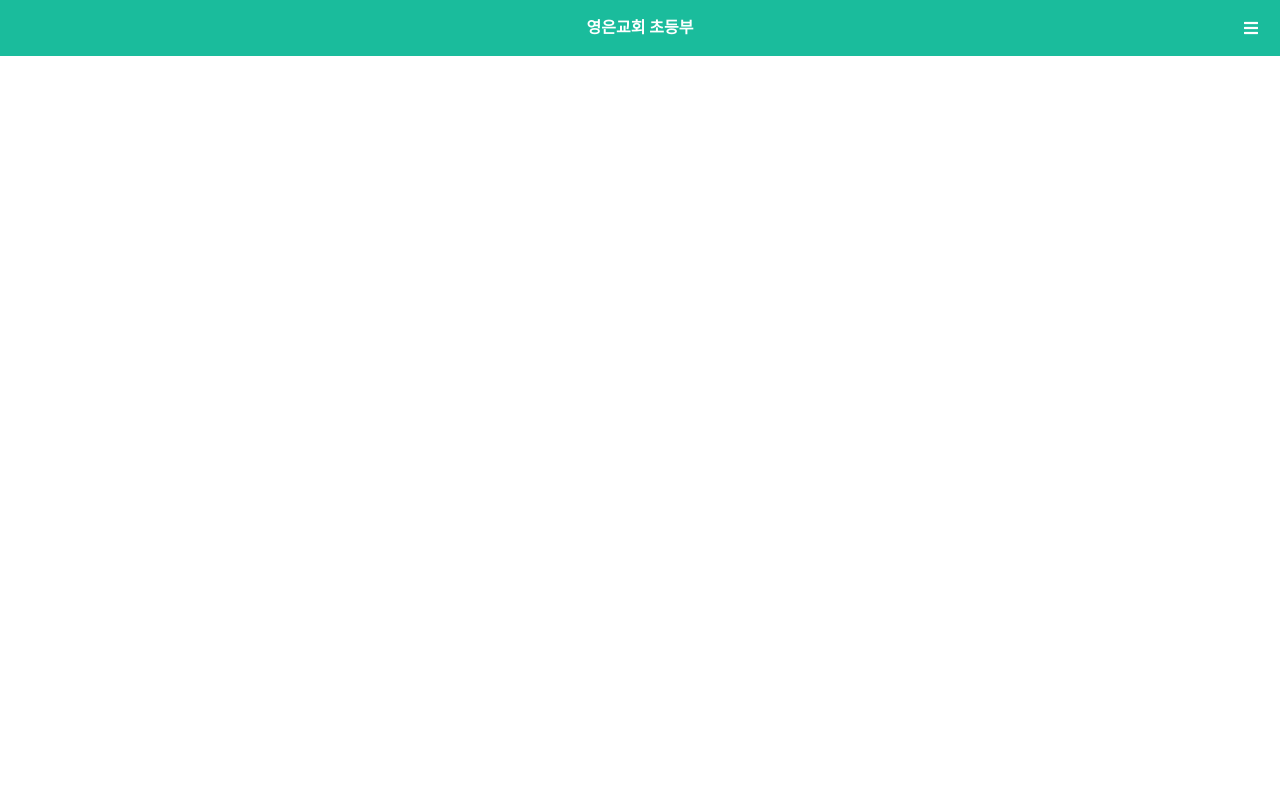
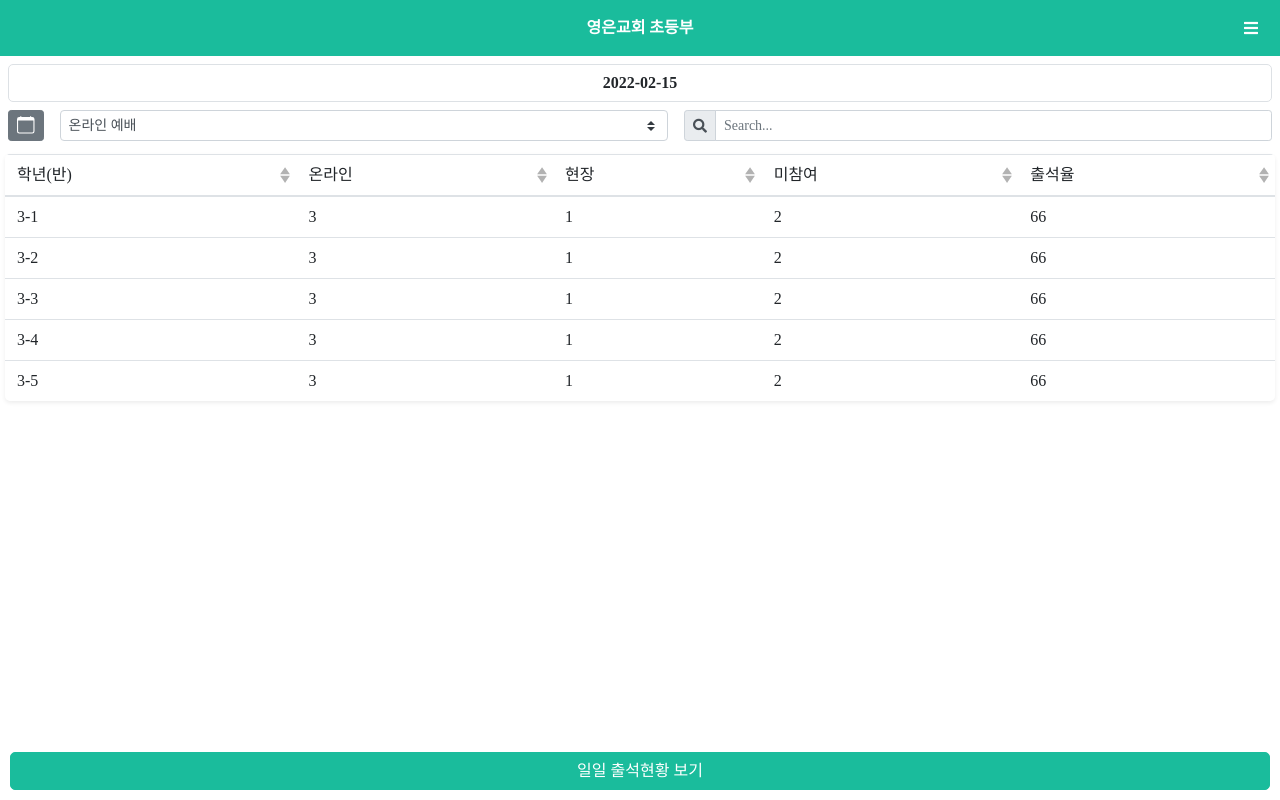
Before and after one commit to cosmickj/odumak-frontend, a Vue app: page /total-attendance in a window 1280 px wide. Built offline with nearby package versions, Linux system fonts and the light colour scheme.

Commit message:
출력입력 화면 && 누적 출석현황 보기 화면 제작

```diff
--- a/src/assets/css/reset.css
+++ b/src/assets/css/reset.css
@@ -133,6 +133,7 @@ table {
   border-spacing: 0;
 }
 
+/* CUSTOME BOOTSTRAP-VUE */
 .bg-default {
   background: #1abc9c !important;
 }
--- a/src/components/AttendanceSheet.vue
+++ b/src/components/AttendanceSheet.vue
@@ -41,6 +41,7 @@
         sticky-header="calc(100vh - 223px)"
         :items="items"
         :fields="fields"
+        primary-key="student"
         :filter="filter"
       ></b-table>
     </div>
@@ -54,6 +55,10 @@ export default {
       type: Array,
       required: true,
     },
+    fields: {
+      type: Array,
+      required: true,
+    },
   },
   data() {
     return {
@@ -64,12 +69,12 @@ export default {
         { value: "offline", text: "현장 예배" },
         { value: "dabsence", text: "미참여" },
       ],
-      fields: [
-        { key: "class", label: "학년(반)", sortable: true },
-        { key: "teacher", label: "담임교사", sortable: true },
-        { key: "student", label: "학생명", sortable: true },
-        { key: "attendance", label: "출석여부", sortable: true },
-      ],
+      // fields: [
+      //   { key: "class", label: "학년(반)", sortable: true },
+      //   { key: "teacher", label: "담임교사", sortable: true },
+      //   { key: "student", label: "학생명", sortable: true },
+      //   { key: "attendance", label: "출석여부", sortable: true },
+      // ],
       filter: null,
     };
   },
--- a/src/router/index.js
+++ b/src/router/index.js
@@ -6,19 +6,19 @@ Vue.use(VueRouter);
 const routes = [
   {
     path: "/",
-    name: "Home",
-    component: () => import("@/views/Home.vue"),
+    name: "Daily Attendance",
+    component: () => import("@/views/DailyAttendance.vue"),
+  },
+  {
+    path: "/total-attendance",
+    name: "Total Attendance",
+    component: () => import("@/views/TotalAttendance.vue"),
   },
   {
     path: "/input-attendance",
     name: "Input Attendance",
     component: () => import("@/views/InputAttendance.vue"),
   },
-  // {
-  //   path: "/about",
-  //   name: "About",
-  //   component: () => import("../views/About.vue"),
-  // },
 ];
 
 const router = new VueRouter({
--- a/src/store/index.js
+++ b/src/store/index.js
@@ -40,108 +40,58 @@ export default new Vuex.Store({
         student: "신윤솔",
         attendance: "온라인",
       },
+    ],
+    fields: [
+      { key: "class", label: "학년(반)", sortable: true },
+      { key: "teacher", label: "담임교사", sortable: true },
+      { key: "student", label: "학생명", sortable: true },
+      { key: "attendance", label: "출석여부", sortable: true },
+    ],
+
+    // Total Attendace Data
+    totalAttendace: [
       {
-        class: "3-2",
-        teacher: "안정임",
-        student: "오한율",
-        attendance: "온라인",
+        class: "3-1",
+        online: 3,
+        offline: 1,
+        absence: 2,
+        percent: 66,
       },
       {
         class: "3-2",
-        teacher: "안정임",
-        student: "이초은",
-        attendance: "온라인",
-      },
-      {
-        class: "3-2",
-        teacher: "안정임",
-        student: "전예은",
-        attendance: "온라인",
-      },
-      {
-        class: "3-2",
-        teacher: "안정임",
-        student: "전주은",
-        attendance: "온라인",
+        online: 3,
+        offline: 1,
+        absence: 2,
+        percent: 66,
       },
       {
         class: "3-3",
-        teacher: "이유빈",
-        student: "이아인",
-        attendance: "온라인",
+        online: 3,
+        offline: 1,
+        absence: 2,
+        percent: 66,
       },
       {
-        class: "3-3",
-        teacher: "이유빈",
-        student: "손지호",
-        attendance: "온라인",
+        class: "3-4",
+        online: 3,
+        offline: 1,
+        absence: 2,
+        percent: 66,
       },
       {
-        class: "3-3",
-        teacher: "강경환",
-        student: "박주하",
-        attendance: "온라인",
+        class: "3-5",
+        online: 3,
+        offline: 1,
+        absence: 2,
+        percent: 66,
       },
-      {
-        class: "3-3",
-        teacher: "강경환",
-        student: "전지훈",
-        attendance: "미참여",
-      },
-      {
-        class: "3-3",
-        teacher: "강경환",
-        student: "윤서후",
-        attendance: "현장예배",
-      },
-      {
-        class: "3-1",
-        teacher: "강경환",
-        student: "김동률",
-        attendance: "현장예배",
-      },
-      {
-        class: "3-1",
-        teacher: "안정임",
-        student: "신윤솔",
-        attendance: "온라인",
-      },
-      {
-        class: "3-1",
-        teacher: "안정임",
-        student: "오한율",
-        attendance: "온라인",
-      },
-      {
-        class: "3-1",
-        teacher: "안정임",
-        student: "이초은",
-        attendance: "온라인",
-      },
-      {
-        class: "3-1",
-        teacher: "안정임",
-        student: "전예은",
-        attendance: "온라인",
-      },
-      {
-        class: "3-1",
-        teacher: "안정임",
-        student: "전주은",
-        attendance: "온라인",
-      },
-      {
-        class: "3-1",
-        teacher: "이유빈",
-        student: "이아인",
-        attendance: "온라인",
-      },
-      {
-        class: "3-1",
-        teacher: "이유빈",
-        student: "손지호",
-        attendance: "온라인",
-      },
+    ],
+    totalAttendaceFields: [
+      { key: "class", label: "학년(반)", sortable: true },
+      { key: "online", label: "온라인", sortable: true },
+      { key: "offline", label: "현장", sortable: true },
+      { key: "absence", label: "미참여", sortable: true },
+      { key: "percent", label: "출석율", sortable: true },
     ],
   },
   mutations: {},
--- /dev/null
+++ b/src/views/DailyAttendance.vue
@@ -0,0 +1,81 @@
+<template>
+  <div>
+    <AttendanceSheet :items="items" :fields="fields"></AttendanceSheet>
+
+    <div class="button-wrapper">
+      <button @click="filpShow">
+        <router-link to="/total-attendance">누적 출석현황 보기</router-link>
+      </button>
+    </div>
+  </div>
+</template>
+
+<script>
+import AttendanceSheet from "../components/AttendanceSheet.vue";
+
+export default {
+  components: { AttendanceSheet },
+  methods: {
+    filpShow() {
+      // this.show = !this.show;
+      // NOTE: 누적 합계 계산 함수
+      // const result = {};
+      // for (let item of this.items) {
+      //   if (!(item.class in result)) {
+      //     result[item.class] = { online: 0, offline: 0 };
+      //     if (item.attendance === "온라인") result[item.class].online++;
+      //     else result[item.class].offline++;
+      //   } else {
+      //     if (item.attendance === "온라인") result[item.class].online++;
+      //     else result[item.class].offline++;
+      //   }
+      // }
+      // for (const [key, value] of Object.entries(result)) {
+      //   // console.log(key, Object.values(value));
+      //   const reducer = (accumulator, curr) => accumulator + curr;
+      //   const total = Object.values(value).reduce(reducer);
+      //   result[key]["total"] = total;
+      // }
+      // console.log(result);
+    },
+  },
+  computed: {
+    items() {
+      return this.$store.state.items;
+    },
+    fields() {
+      return this.$store.state.fields;
+    },
+  },
+};
+</script>
+
+<style scoped>
+/* BUTTON */
+.button-wrapper {
+  padding: 10px;
+  position: fixed;
+  left: 0;
+  right: 0;
+  bottom: 0;
+}
+.button-wrapper button {
+  background-color: #1abc9c;
+  border: 1px solid #1abc9c;
+  display: block;
+  width: 100%;
+  cursor: pointer;
+  padding: 10px;
+  border-radius: 5px;
+  /* box-shadow: 1px 1px 3px #333; */
+}
+.button-wrapper button:active {
+  background-color: #1abc9c99;
+  border: 1px solid #1abc9c99;
+  color: #333;
+}
+.button-wrapper button a {
+  text-decoration: none;
+  color: #fff;
+}
+</style>
--- a/src/views/InputAttendance.vue
+++ b/src/views/InputAttendance.vue
@@ -1,11 +1,120 @@
 <template>
   <div>
-    <h1>출석 입력 페이지</h1>
+    <div class="d-flex p-2">
+      <b-form-datepicker
+        class="w-50"
+        v-model="selectedDate"
+        placeholder="날짜 선택"
+        :date-disabled-fn="dateDisabled"
+        :date-format-options="{
+          year: '2-digit',
+          month: '2-digit',
+          day: '2-digit',
+          weekday: 'narrow',
+        }"
+      ></b-form-datepicker>
+      <div class="d-flex justify-content-center align-items-center flex-grow-1">
+        <span>3-1</span>
+      </div>
+      <div class="d-flex justify-content-center align-items-center flex-grow-1">
+        <span>이유빈</span>
+      </div>
+    </div>
+
+    <b-container class="p-0" fluid>
+      <b-row
+        class="p-3 mx-2 my-1 border rounded shadow-sm"
+        v-for="(student, index) in students"
+        :key="index"
+      >
+        <b-col cols="5" class="p-0">
+          <label class="pb-1" for="remark">
+            {{ student.name }} / {{ student.birth }}
+          </label>
+          <b-form-input
+            id="remark"
+            type="text"
+            placeholder="비고"
+          ></b-form-input>
+        </b-col>
+        <b-col cols="7" class="p-0">
+          <div class="d-flex justify-content-center align-items-center">
+            <template v-for="(option, idx) in options">
+              <input
+                :key="'input' + idx"
+                type="radio"
+                :name="student.name"
+                :id="student.name + idx"
+                :value="option.value"
+                v-model="student.check"
+              />
+              <label
+                :key="'label' + idx"
+                :for="student.name + idx"
+                :style="{ background: option.background }"
+              >
+                {{ option.text }}
+              </label>
+            </template>
+          </div>
+        </b-col>
+      </b-row>
+    </b-container>
   </div>
 </template>
 
 <script>
-export default {};
+export default {
+  data() {
+    return {
+      selectedDate: "",
+      selected: "",
+      options: [
+        { text: "온라인", value: "online", background: "green" },
+        { text: "현장예배", value: "offline", background: "yellow" },
+        { text: "미참여", value: "absence", background: "red" },
+      ],
+
+      students: [
+        { name: "학생1", birth: "95.12.13", check: "" },
+        { name: "학생2", birth: "95.12.13", check: "" },
+        { name: "학생3", birth: "95.12.13", check: "" },
+        { name: "학생4", birth: "95.12.13", check: "" },
+        { name: "학생5", birth: "95.12.13", check: "" },
+      ],
+    };
+  },
+  methods: {
+    dateDisabled(_ymd, date) {
+      const sunday = date.getDay();
+      return sunday !== 0;
+    },
+  },
+};
 </script>
 
-<style></style>
+<style scoped>
+#remark {
+  height: 28px;
+  font-size: 12px;
+}
+input[type="radio"] {
+  --visibility: hidden;
+  height: 0;
+  width: 0;
+}
+input[type="radio"] ~ label {
+  height: 48px;
+  width: 48px;
+  font-size: 0.6rem;
+  margin: 0 4px 0 4px;
+  display: flex;
+  justify-content: center;
+  align-items: center;
+  border: 1px solid black;
+  border-radius: 5px;
+}
+input[type="radio"]:checked + label {
+  background: orange !important;
+}
+</style>
--- /dev/null
+++ b/src/views/TotalAttendance.vue
@@ -0,0 +1,56 @@
+<template>
+  <div>
+    <AttendanceSheet :items="items" :fields="fields"></AttendanceSheet>
+
+    <div class="button-wrapper">
+      <button>
+        <router-link to="/">일일 출석현황 보기</router-link>
+      </button>
+    </div>
+  </div>
+</template>
+
+<script>
+import AttendanceSheet from "../components/AttendanceSheet.vue";
+export default {
+  components: { AttendanceSheet },
+  computed: {
+    items() {
+      return this.$store.state.totalAttendace;
+    },
+    fields() {
+      return this.$store.state.totalAttendaceFields;
+    },
+  },
+};
+</script>
+
+<style scoped>
+/* BUTTON */
+.button-wrapper {
+  padding: 10px;
+  position: fixed;
+  left: 0;
+  right: 0;
+  bottom: 0;
+}
+.button-wrapper button {
+  background-color: #1abc9c;
+  border: 1px solid #1abc9c;
+  display: block;
+  width: 100%;
+  cursor: pointer;
+  padding: 10px;
+  border-radius: 5px;
+  /* box-shadow: 1px 1px 3px #333; */
+}
+.button-wrapper button:active {
+  background-color: #1abc9c99;
+  border: 1px solid #1abc9c99;
+  color: #333;
+}
+.button-wrapper button a {
+  text-decoration: none;
+  color: #fff;
+}
+</style>
```
Also changed, not shown: src/views/Home.vue (deleted, +0 -83 lines), src/views/StudentTotal.vue (deleted).
